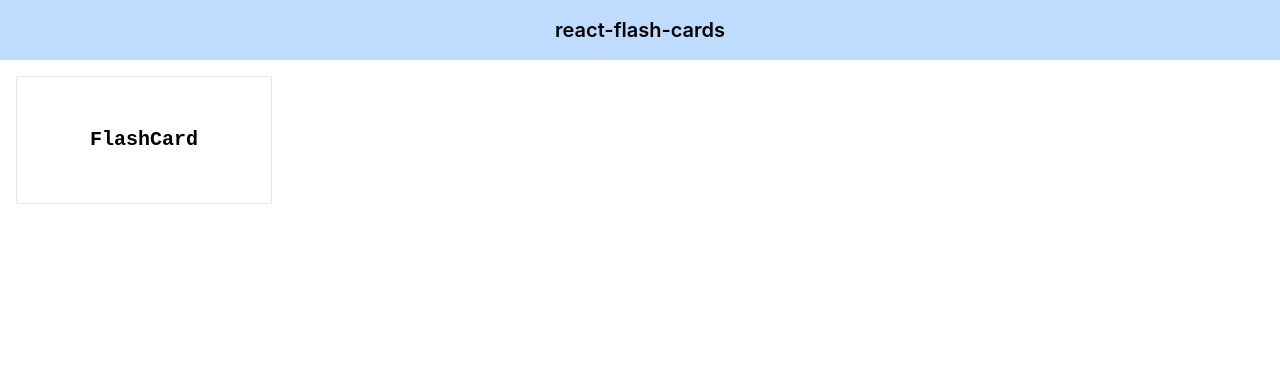
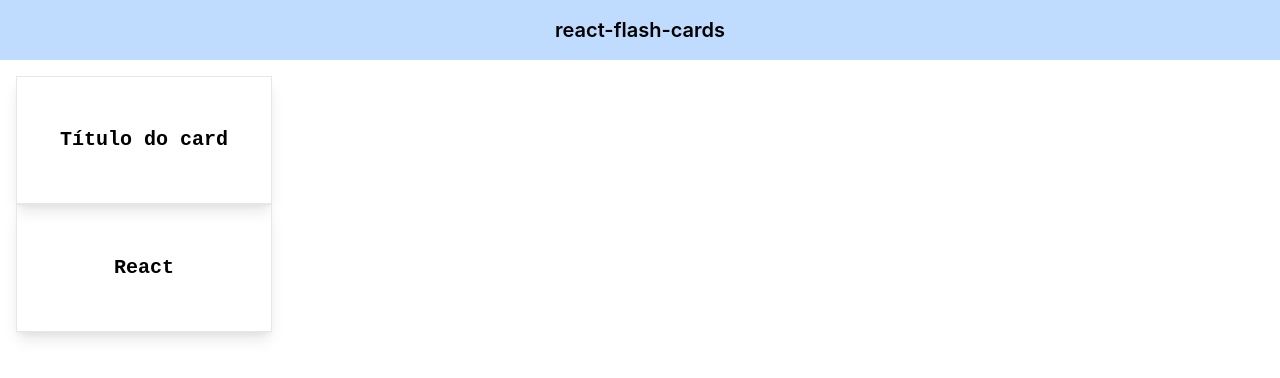
Before and after one commit to JuliaJPereira/react-flash-cards-pos-xp, a React (Create React App) app: page / in a window 1280 px wide. Shown: the top 378 px of the page. Built offline with nearby package versions, Linux system fonts and the light colour scheme.

Commit message:
Aula 4.3. react-flash-cards-v1 – Criação do componente <FlashCard />

```diff
--- a/src/components/FlashCard.jsx
+++ b/src/components/FlashCard.jsx
@@ -1,10 +1,24 @@
-export default function FlashCard() {
+import { useState } from 'react';
+
+export default function FlashCard({
+  title = 'Título do card',
+  description = 'Descrição do card, que pode ser bem longa e ocupar várias linhas.',
+}) {
+  const [showTitle, setShowTitle] = useState(true);
+  const handleCardClick = () => {
+    // setShowTitle(!showTitle);
+    setShowTitle(currentShowTitle => !currentShowTitle);
+  };
+  const fontSizeClassName = showTitle ? 'text-xl' : 'text-md';
   return (
     <div
-      className="border p-2 w-64 h-32 flex flex-row items-center justify-center font-semibold text-xl"
+      className={`border shadow-lg p-2 w-64 h-32 cursor-pointer
+                  flex flex-row items-center justify-center
+                  font-semibold ${fontSizeClassName}`}
       style={{ fontFamily: "'JetBrains Mono', monospace" }}
+      onClick={handleCardClick}
     >
-      FlashCard
+      {showTitle ? title : description}
     </div>
   );
 }
--- /dev/null
+++ b/src/data/allFlashCards.js
@@ -0,0 +1,57 @@
+import { getNewId } from './../services/idService';
+export const allFlashCards = [
+  {
+    title: 'JSX',
+    description:
+      'JavaScript and XML. Linguagem de marcação que pode ser utilizada para a criação de componentes React de forma mais declarativa. É bem semelhante ao HTML.',
+  },
+  {
+    title: 'React',
+    description:
+      'Biblioteca criada pelo Facebook para renderização otimizada. Pode ser utilizada em diversas plataformas como web, mobile e Realidade Virtual.',
+  },
+  {
+    title: 'Componente React',
+    description:
+      'Representa código reutilizável pelo React. Em regra, deve começar com letra maiúscula. Pode ser customizável através de props',
+  },
+  {
+    title: 'Hooks',
+    description:
+      'Estruturas que são acopladas às funções para aumentar o poder de componentes React. Podem permitir a utilização de estado e gerenciamento de efeitos colaterais, por exemplo.',
+  },
+  {
+    title: 'Function Components',
+    description:
+      'Componentes baseados em função. São amplamente utilizados atualmente em detrimento às Class Components, que aos poucos podem se tornar obsoletas.',
+  },
+  {
+    title: 'useState',
+    description:
+      'Hook nativo do React que permite o gerenciamento de estado da aplicação e de componentes.',
+  },
+  {
+    title: 'Estado',
+    description:
+      "Também conhecido como 'state'. Pode ser representando por 'dados que mudam com o tempo' e que também podem ser manipulados pelos usuários, geralmente através de formulários, e também por API's, outros componentes, etc.",
+  },
+  {
+    title: 'Efeitos colaterais',
+    description:
+      "Também conhecido como 'side effects'. Representa tudo o que o React não controla diretamente. Bons exemplos são a manipulação manual do DOM e requisições HTTP.",
+  },
+  {
+    title: 'useEffect',
+    description: 'Hook nativo do React para lidar com efeitos colaterais.',
+  },
+  {
+    title: 'Virtual DOM',
+    description:
+      'Estrutura utilizada pelo React para manipulação do DOM em memória. Permite a atualização do DOM real somente onde necessário, o que pode garantir uma melhor performance da aplicação.',
+  },
+]
+  .map(item => {
+    return { ...item, id: getNewId() };
+  })
+  .sort((a, b) => a.title.localeCompare(b.title));
+console.log(allFlashCards);
--- a/src/pages/FlashCardsPage.jsx
+++ b/src/pages/FlashCardsPage.jsx
@@ -1,12 +1,15 @@
 import FlashCard from '../components/FlashCard';
 import Header from './../components/Header';
 import Main from './../components/Main';
+import { allFlashCards } from '../data/allFlashCards';
+
 export default function FlashCardsPage() {
   return (
     <>
       <Header>react-flash-cards</Header>
       <Main>
         <FlashCard />
+        <FlashCard title="React" description="Biblioteca para Front-End" />
       </Main>
     </>
   );
```
